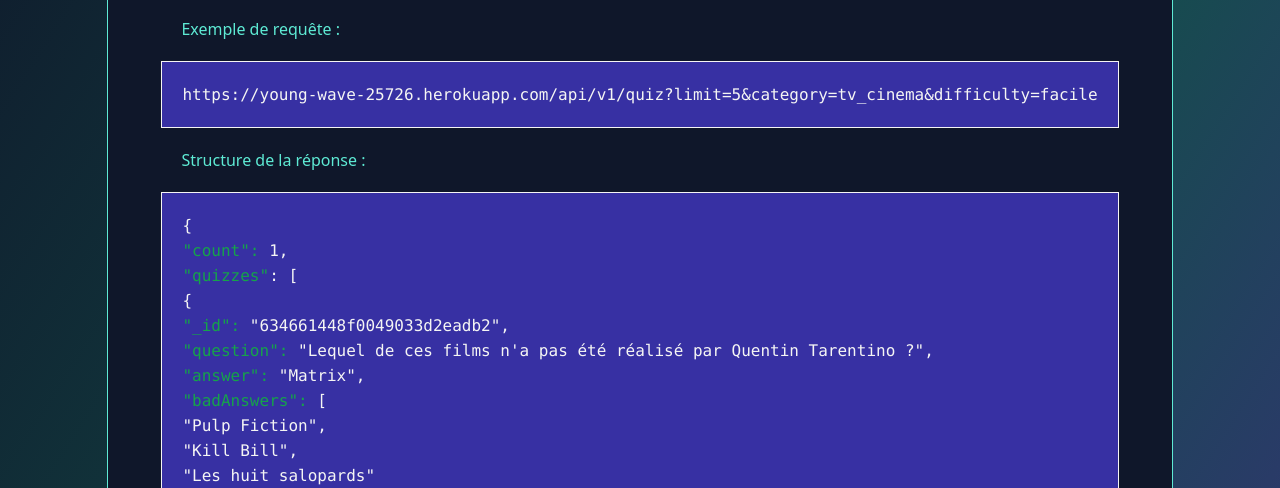
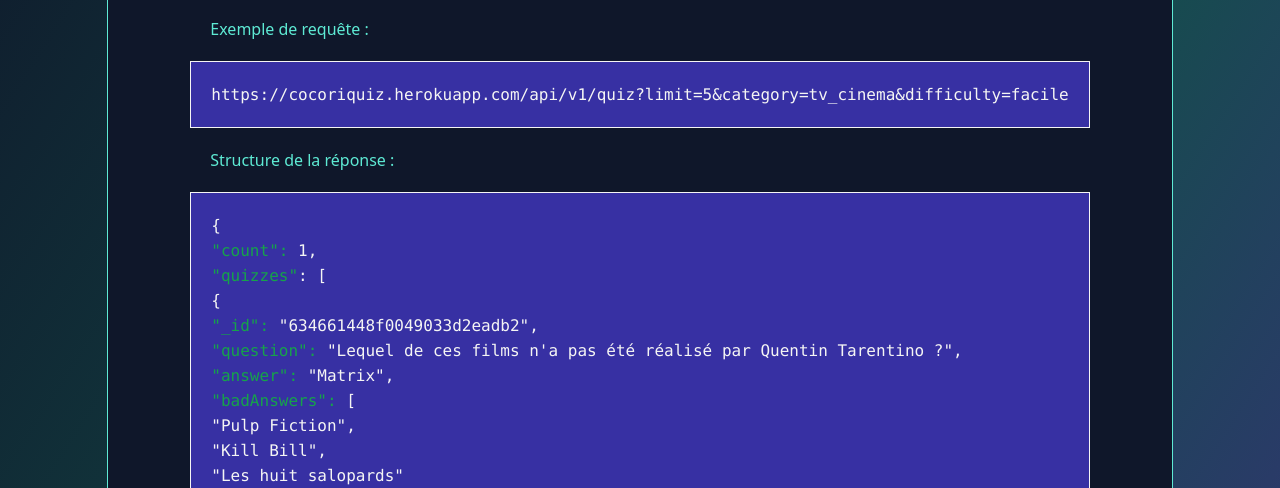
Before and after one commit to Eromnoj/quizAPI, a website: page public/index.html in a window 1280 px wide. Shown: the part 312-800 px from the top of the page. Drawn offline with nearby package versions, Linux system fonts and the light colour scheme.

Commit message:
Update API name

```diff
--- a/public/index.html
+++ b/public/index.html
@@ -26,7 +26,7 @@
 					<p class="m-5">Exemple de requête :
 					</p>
 					<div class="my-5 p-5 text-stone-100 bg-indigo-800 border border-stone-100">
-						<code>https://young-wave-25726.herokuapp.com/api/v1/quiz?limit=5&category=tv_cinema&difficulty=facile</code>
+						<code>https://cocoriquiz.herokuapp.com/api/v1/quiz?limit=5&category=tv_cinema&difficulty=facile</code>
 					</div>
 					<p class="m-5">Structure de la réponse :
 					</p>
```
